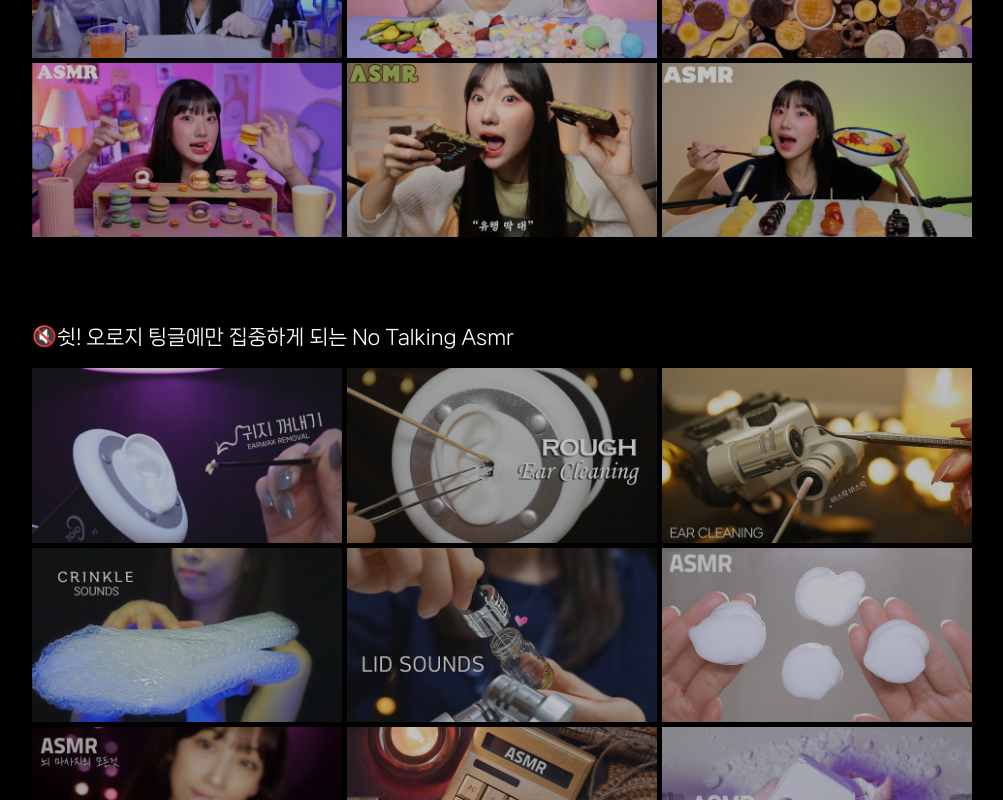
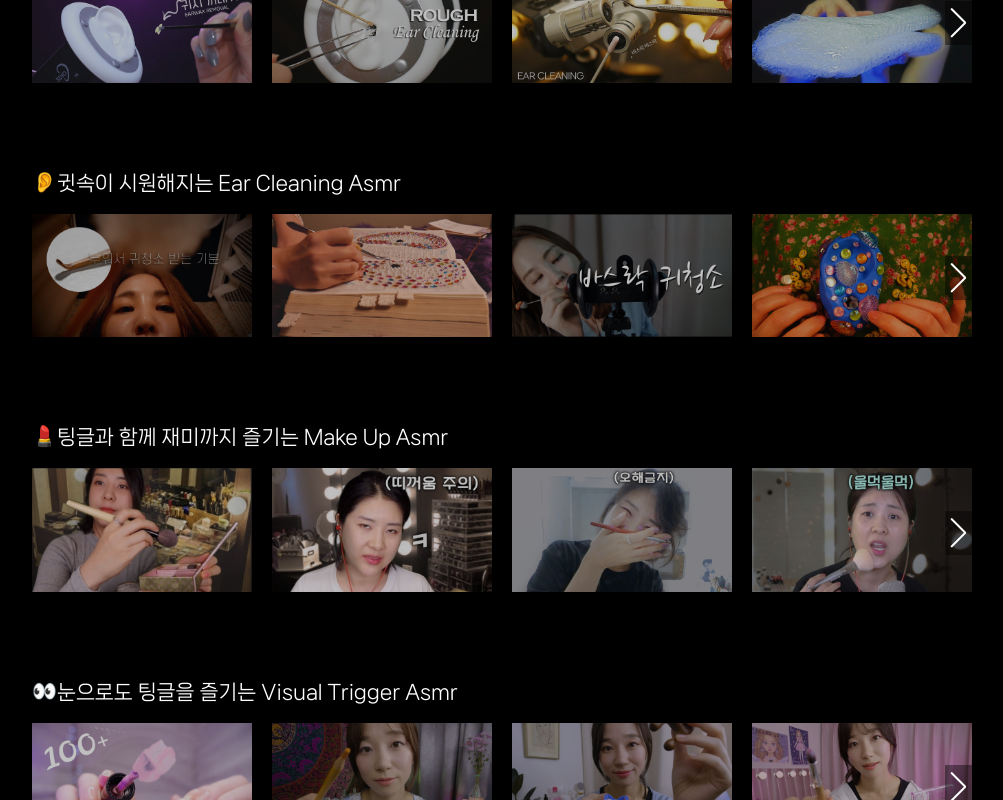
Before and after one commit to chois-boyoung/webs-youtube, a React (Create React App) app: page / in a window 1280 px wide. Shown: the part 1200-2000 px from the top of the page, without its empty margins (268-1271 px from the left). Built offline with nearby package versions, Linux system fonts and the light colour scheme.

Commit message:
비디오 컴포넌트 통합 작업

```diff
--- a/src/assets/scss/section/_header.scss
+++ b/src/assets/scss/section/_header.scss
@@ -110,7 +110,7 @@
     background-color: var(--blackAlpha100);
     backdrop-filter: blur(10px);
 
-    @media (max width: 800px){
+    @media (max-width: 800px){
         display: none;
     }
 
--- /dev/null
+++ b/src/assets/scss/section/_swiper.scss
@@ -0,0 +1,28 @@
+.swiper-button-prev.swiper-button-disabled,
+.swiper-button-next.swiper-button-disabled {
+    opacity: 0 !important;
+}
+.swiper-button-next:after,
+.swiper-button-prev:after {
+    color: #fff !important;
+    font-size: 30px !important;
+}
+.swiper-pagination-bullet {
+    background-color: #fff !important;
+}
+.swiper-button-next {
+    background-color: #00000069;
+    right: 0 !important;
+    top: 40% !important;
+}
+.swiper-button-prev {
+    background-color: #00000069;
+    left: 0 !important;
+    top: 40% !important;
+}
+.video__slider .swiper-button-next {
+    top: 50% !important;
+}
+.video__slider .swiper-button-prev {
+    top: 50% !important;
+}
--- a/src/assets/scss/setting/_common.scss
+++ b/src/assets/scss/setting/_common.scss
@@ -1,6 +1,16 @@
 body {
     background-color: var(--black);
     color: var(--white);
+}
+
+//섹션 로딩소스
+.isloading {
+    opacity: 0;
+    transition: opacity 0.5s;
+}
+.isloaded {
+    opacity: 1;
+    transition: opacity 0.5s;
 }
 
 //섹션 공통요소
--- a/src/assets/scss/style.scss
+++ b/src/assets/scss/style.scss
@@ -14,3 +14,4 @@
 @import "section/today";
 @import "section/youtuber";
 @import "section/video";
+@import "section/swiper";
--- /dev/null
+++ b/src/components/video/VideoSlider.jsx
@@ -0,0 +1,71 @@
+import React, {useEffect,useState} from 'react'
+import { Link } from 'react-router-dom'
+
+import { Swiper, SwiperSlide } from 'swiper/react';
+
+import 'swiper/css';
+import 'swiper/css/navigation';
+
+import { Navigation } from 'swiper/modules';
+
+const VideoSlider = ({ id, title, videos }) => {
+    const [loading, setLoading] = useState(true)
+
+    useEffect(() => {
+        setTimeout(() => {
+            setLoading(false)
+        }, 500)
+    }, []);
+
+    const videoClass = loading ? 'isloading' : 'isloaded';
+
+    //사이트의 애니메이션 효과 주기
+
+
+  return (
+    <section id={id} className={videoClass}>
+			<h2>{title}</h2>
+			<div className="video__slider">
+                <Swiper
+                    slidesPerView={1}
+                    spaceBetween={20}
+                    navigation={true}
+                    modules={[Navigation]}
+                    className={`mySwiper-${id}`}
+                    breakpoints={{
+                        640: {
+                            slidesPerView:2,
+                            spaceBetween:20
+                        },
+                        768: {
+                            slidesPerView:3,
+                            spaceBetween:20
+                        },
+                        1024: {
+                            slidesPerView:4,
+                            spaceBetween:20
+                        },
+                        1600: {
+                            slidesPerView:5,
+                            spaceBetween:20
+                        }
+                    }}
+                >
+                    {videos.map((video, key) => (
+                        <SwiperSlide key={key}>
+                            <div className="video">
+                                <div className="video__thumb play__icon">
+                                    <Link to={`/video/${video.videoId}`}>
+                                        <img src={video.img} alt={video.title} />
+                                    </Link>
+                                </div>
+                            </div>
+                        </SwiperSlide>
+                    ))}
+                </Swiper>
+			</div>
+		</section>
+  )
+}
+
+export default VideoSlider
--- a/src/pages/Home.jsx
+++ b/src/pages/Home.jsx
@@ -2,11 +2,14 @@
 import Main from '../components/section/Main'
 import Today from '../components/contents/Today'
 import Youtuber from '../components/contents/Youtuber'
-import Eating from '../components/contents/Eating'
-import Makeup from '../components/contents/Makeup'
-import Notalking from '../components/contents/Notalking'
-import Earcleaning from '../components/contents/Earcleaning'
-import Visualtrigger from '../components/contents/Visualtrigger'
+import VideoSlider from '../components/video/VideoSlider'
+
+import { eatingText } from '../data/eating'
+import { notalkingText } from '../data/notalking'
+import { earcleaningText } from '../data/earcleaning'
+import { makeupText } from '../data/makeup'
+import { visualtriggerText } from '../data/visualtrigger'
+
 
 const Home = () => {
   return (
@@ -14,11 +17,11 @@
 
         <Today />
         <Youtuber />
-        <Eating />
-        <Notalking />
-        <Earcleaning />
-        <Makeup />
-        <Visualtrigger />
+        <VideoSlider videos={eatingText} title='🍭귀로 느끼는 달콤한 Eating Asmr' />
+        <VideoSlider videos={notalkingText} title='🔇쉿! 오로지 팅글에만 집중하게 되는 No Talking Asmr' />
+        <VideoSlider videos={earcleaningText} title='👂귓속이 시원해지는 Ear Cleaning Asmr' />
+        <VideoSlider videos={makeupText} title='💄팅글과 함께 재미까지 즐기는 Make Up Asmr' />
+        <VideoSlider videos={visualtriggerText} title='👀눈으로도 팅글을 즐기는 Visual Trigger Asmr' />
 
     </Main>
   )
```
